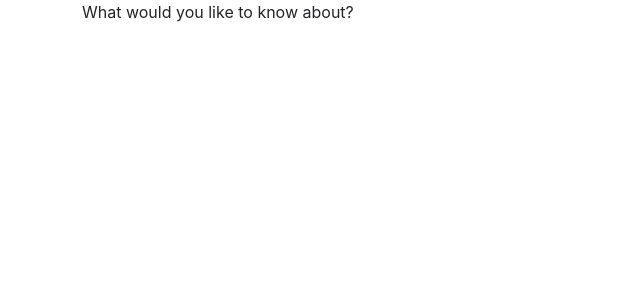
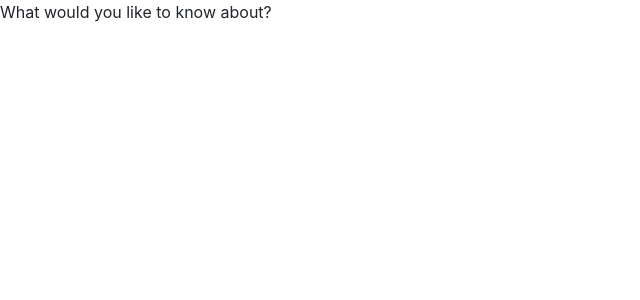
Before and after one commit to GeminiTrinity/personal-site, a React (Create React App) app: page / in a window 1280 px wide. Shown: the top 300 px of the page, without its empty margins (0-640 px from the left). Built offline with nearby package versions, Linux system fonts and the light colour scheme; the HTML template or start-up script is replaced by a standard one.

Commit message:
Added React Bootstrap

```diff
--- a/package.json
+++ b/package.json
@@ -6,7 +6,9 @@
     "@testing-library/jest-dom": "^5.16.2",
     "@testing-library/react": "^12.1.3",
     "@testing-library/user-event": "^13.5.0",
+    "bootstrap": "^5.1.3",
     "react": "^17.0.2",
+    "react-bootstrap": "^2.1.2",
     "react-dom": "^17.0.2",
     "react-scripts": "5.0.0",
     "reactstrap": "^9.0.1",
--- a/src/components/Home/index.js
+++ b/src/components/Home/index.js
@@ -1,10 +1,8 @@
-import { Container } from 'reactstrap';
+// import { Container, Row, Col } from 'reactstrap';
 
 function Home() {
     return (
-        <Container>
-            <p>What would you like to know about?</p>
-        </Container>
+        <p>What would you like to know about?</p>
     )
 }
 
```
Also changed, not shown: src/components/Pages/Home.js (+11 -0 lines), src/index.css (line endings or trailing spaces), 1 other file (tests, documents, lock files or other folders).
